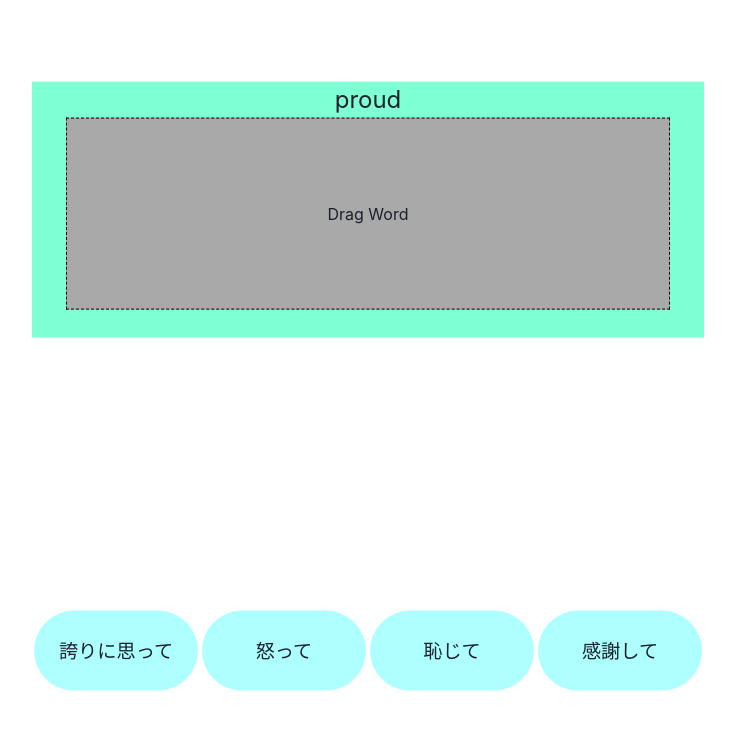
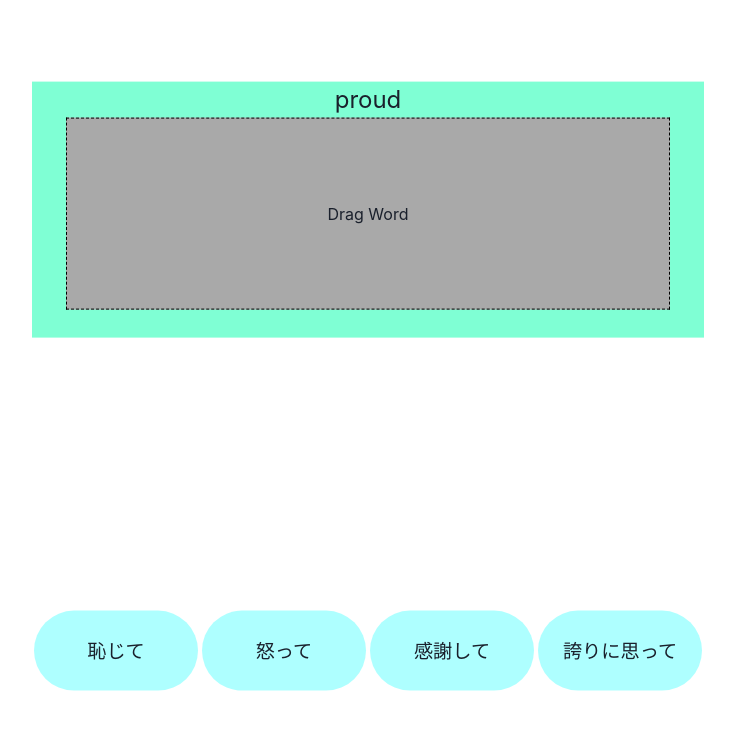
Before and after one commit to illionillion/react-word-quiz, a React (Create React App) app: page / in a window 1280 px wide. Shown: the top 730 px of the page, without its empty margins (272-1007 px from the left). Built offline with nearby package versions, Linux system fonts and the light colour scheme.

Commit message:
ランダムに並べるようにした

```diff
--- a/src/App.tsx
+++ b/src/App.tsx
@@ -19,10 +19,7 @@ interface optionWordProps<T> {
 function App() {
   console.log(wordData);
   const [currentWord, setCurrentWord] = useState<wordProps>();
-  const [optionWord, setOptionWord] = useState<
-    // optionWordProps<wordProps> | undefined
-    wordProps[]
-  >();
+  const [optionWord, setOptionWord] = useState<wordProps[]>();
 
   const dragAreaRef = useRef<HTMLDivElement>(null);
   const constraintsRef = useRef<HTMLDivElement>(null);
@@ -52,6 +49,15 @@ function App() {
       ignore = true;
     };
   }, []);
+
+  const shuffle = ([...array]:wordProps[]) => {
+    if (!array.length) return [];
+    for (let i = array.length - 1; i >= 0; i--) {
+      const j = Math.floor(Math.random() * (i + 1));
+      [array[i], array[j]] = [array[j], array[i]];
+    }
+    return array;
+  };
 
   return (
     <motion.div
@@ -102,7 +108,7 @@ function App() {
         w="2xl"
         margin="auto"
       >
-        {optionWord?.map((item, key) => (
+        {shuffle(optionWord ?? [])?.map((item, key) => (
           <DragItem
             key={key}
             item={item}
```
